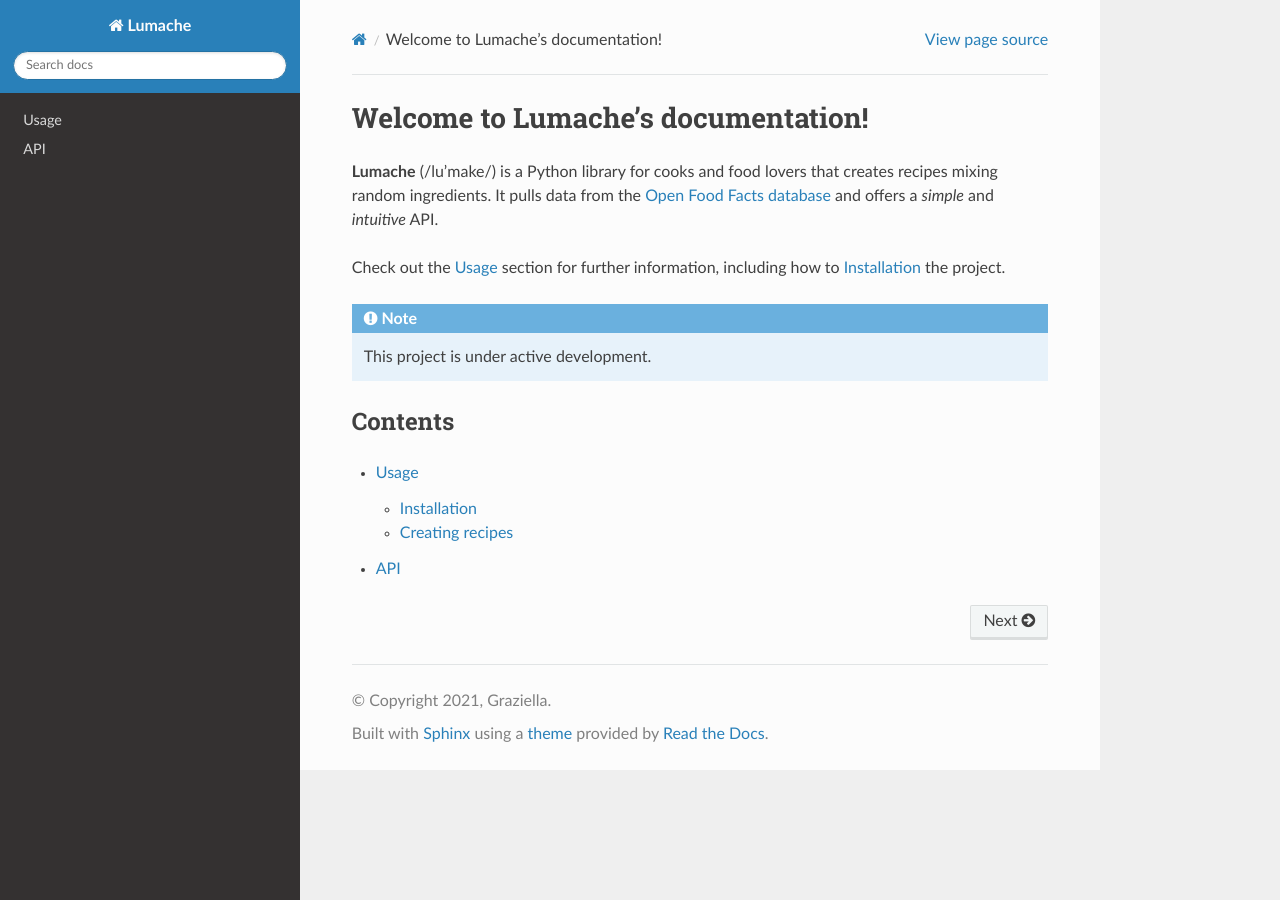
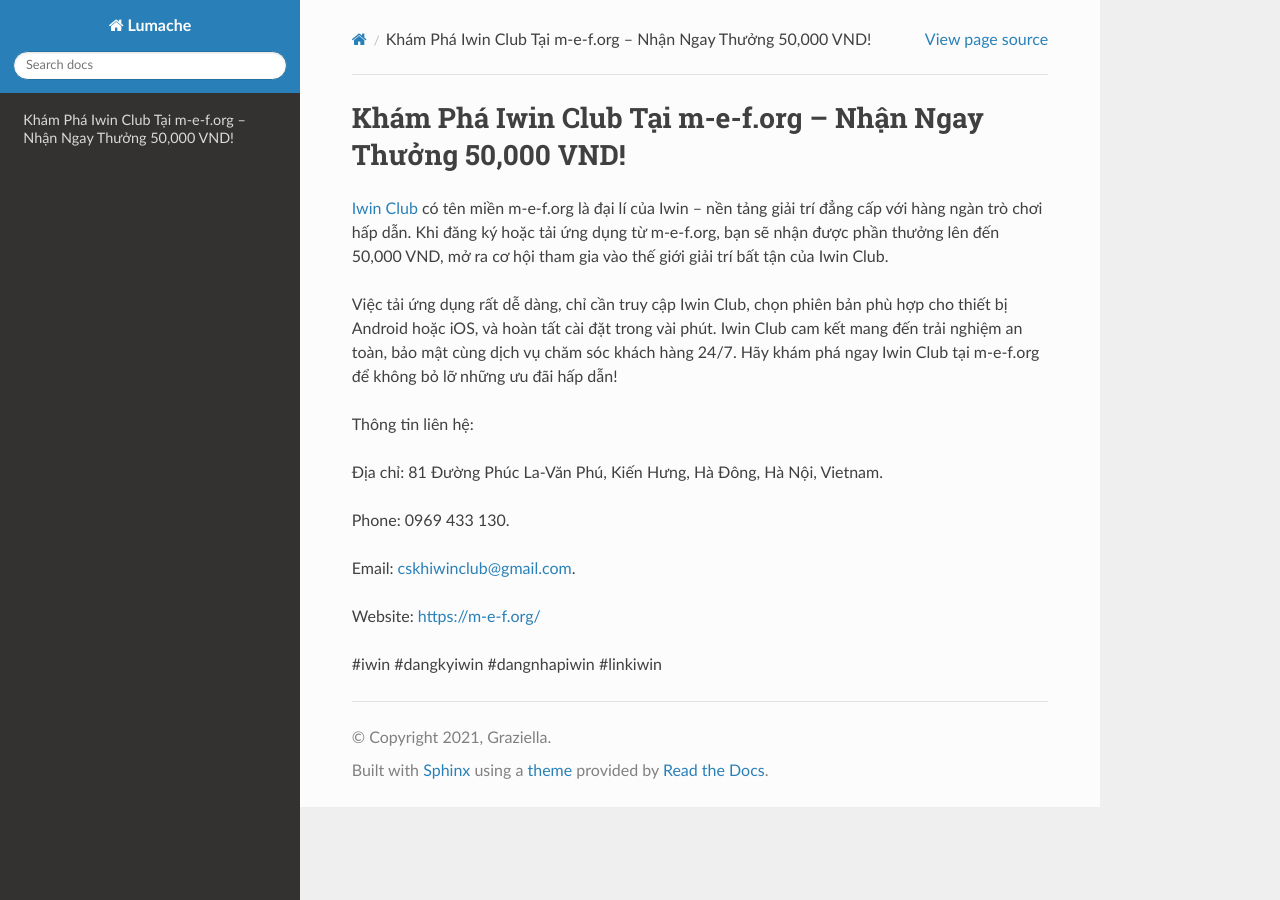
Before and after one commit to p8ebermouc/iwinmeforg, a Sphinx documentation site: the page built from docs/source/index.rst, in a window 1280 px wide. Built offline with Sphinx 7.4.7 and the Read the Docs theme 3.1.0, drawn with Linux system fonts in a browser that asks for light colours.

Commit message:
Update index.rst

```diff
--- a/docs/source/index.rst
+++ b/docs/source/index.rst
@@ -1,22 +1,18 @@
-Welcome to Lumache's documentation!
+Khám Phá Iwin Club Tại m-e-f.org – Nhận Ngay Thưởng 50,000 VND!
 ===================================
 
-**Lumache** (/lu'make/) is a Python library for cooks and food lovers
-that creates recipes mixing random ingredients.
-It pulls data from the `Open Food Facts database <https://world.openfoodfacts.org/>`_
-and offers a *simple* and *intuitive* API.
+`Iwin Club <https://m-e-f.org/>`_ có tên miền m-e-f.org là đại lí của Iwin – nền tảng giải trí đẳng cấp với hàng ngàn trò chơi hấp dẫn. Khi đăng ký hoặc tải ứng dụng từ m-e-f.org, bạn sẽ nhận được phần thưởng lên đến 50,000 VND, mở ra cơ hội tham gia vào thế giới giải trí bất tận của Iwin Club.
 
-Check out the :doc:`usage` section for further information, including
-how to :ref:`installation` the project.
+Việc tải ứng dụng rất dễ dàng, chỉ cần truy cập Iwin Club, chọn phiên bản phù hợp cho thiết bị Android hoặc iOS, và hoàn tất cài đặt trong vài phút. Iwin Club cam kết mang đến trải nghiệm an toàn, bảo mật cùng dịch vụ chăm sóc khách hàng 24/7. Hãy khám phá ngay Iwin Club tại m-e-f.org để không bỏ lỡ những ưu đãi hấp dẫn!
 
-.. note::
+Thông tin liên hệ:
 
-   This project is under active development.
+Địa chỉ: 81 Đường Phúc La-Văn Phú, Kiến Hưng, Hà Đông, Hà Nội, Vietnam.
 
-Contents
---------
+Phone: 0969 433 130.
 
-.. toctree::
+Email: cskhiwinclub@gmail.com.
 
-   usage
-   api
+Website: https://m-e-f.org/
+
+#iwin #dangkyiwin #dangnhapiwin #linkiwin
```
